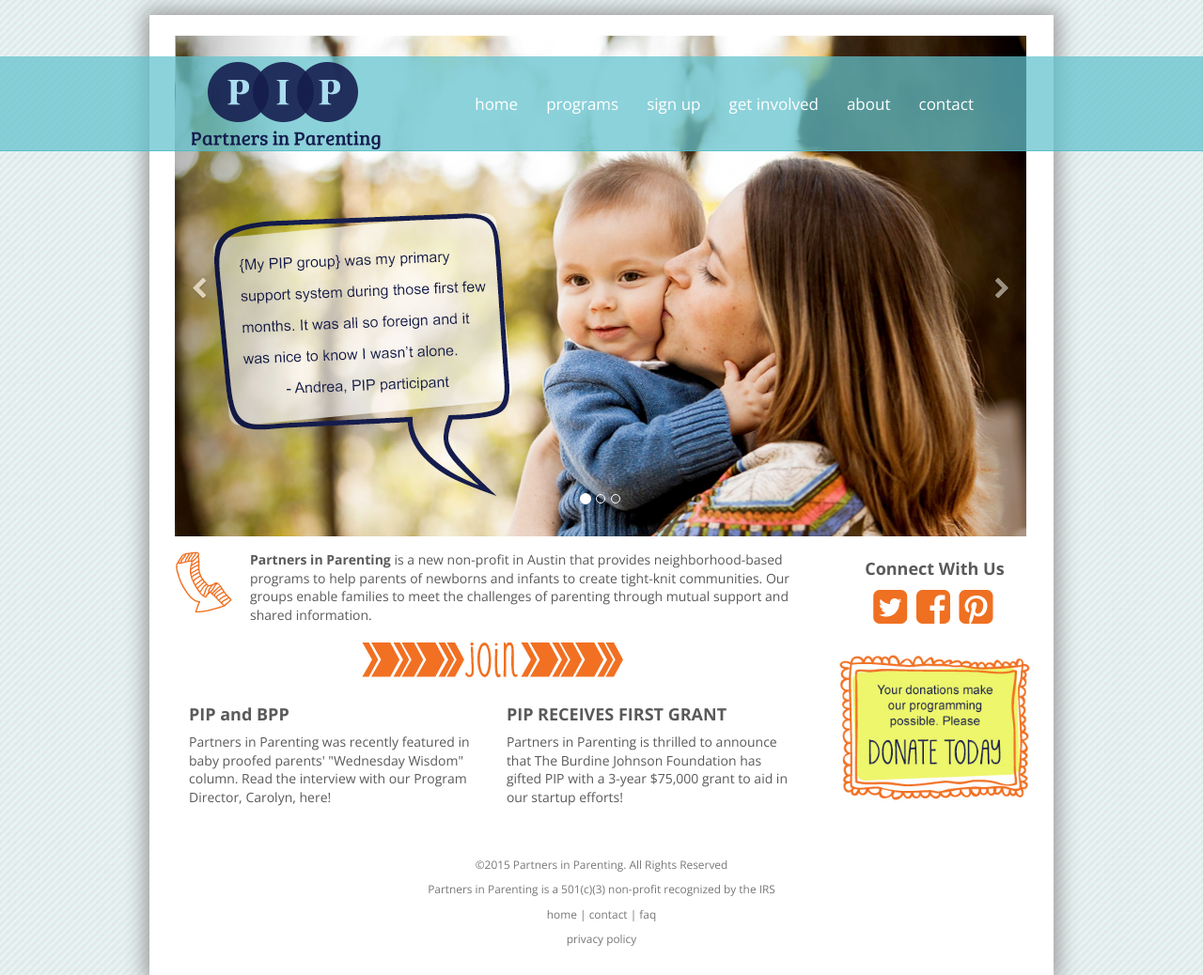
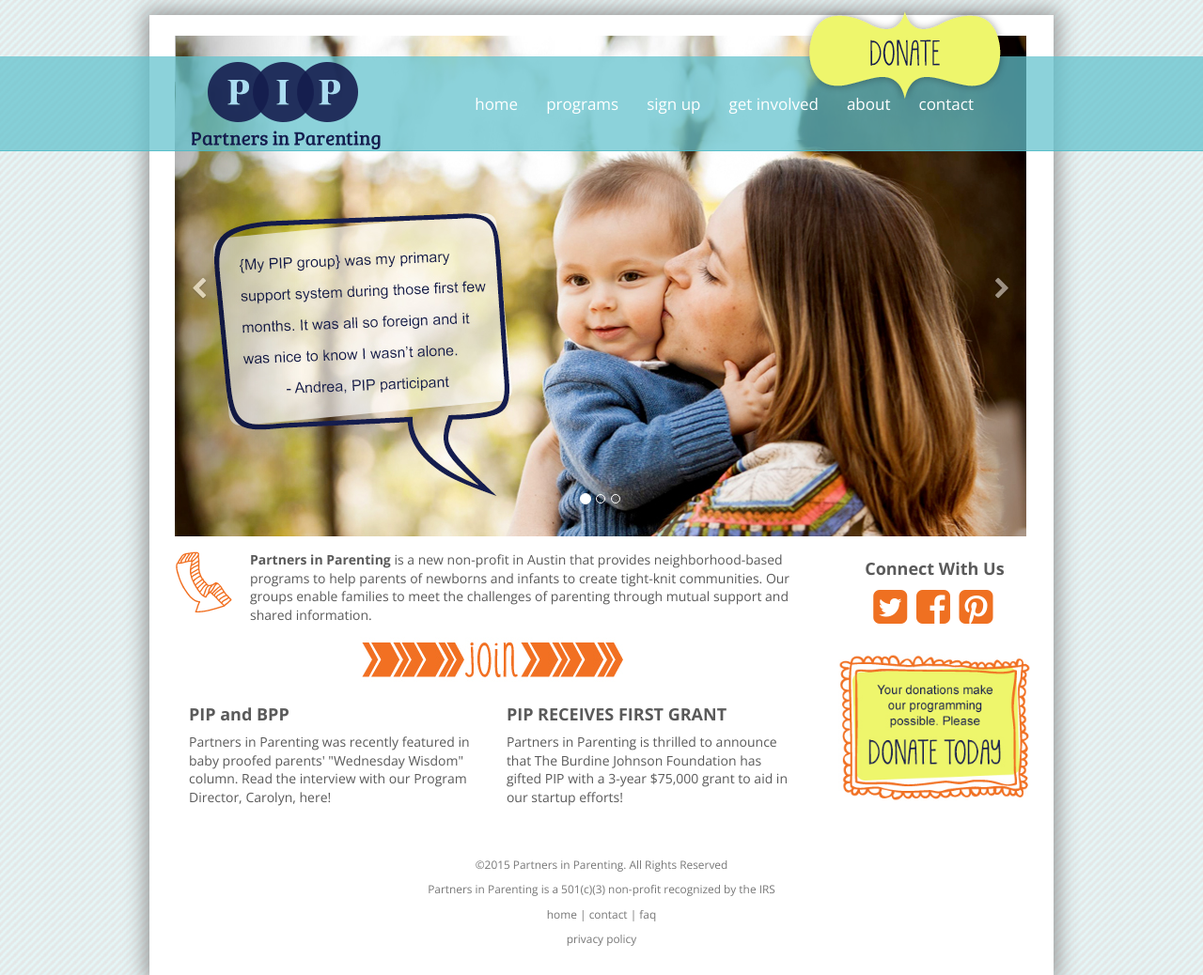
Before and after one commit to internetjason/pipaustin, a PHP site: page / in a window 1280 px wide. Shown: the top 1038 px of the page at 94% size. Run offline with PHP 8.4, Linux system fonts and the light colour scheme; some libraries are stand-ins or nearby versions.

Commit message:
added donate button html & corresponding css

```diff
--- a/css/style.css
+++ b/css/style.css
@@ -91,6 +91,38 @@ body {
     margin-right: -10px;
 }
 
+/* CUSTOM STYLES
+-------------------------------------------------- */
+
+.content-arrow {
+    padding-left: 80px;
+    background: url(../img/help-for-new-parents-of-newborns-and-infants.png) no-repeat;
+}
+
+#donate-button {
+    width: 900px;
+    position: absolute;
+    top: 0px;
+    z-index: 50;
+    background: url(../img/donate-to-partners-in-parenting-nonprofit.png) no-repeat;
+    background-position: right;
+    padding: 53px 123px;
+}
+
+.social-icons {
+    letter-spacing: 3px;
+}
+
+.banner-header {
+    padding: 14px 0;
+}
+
+footer {
+    padding-top: 50px;
+    color: #777;
+}
+
+
 /* RESPONSIVE CSS
 -------------------------------------------------- */
 
@@ -136,6 +168,10 @@ body {
         -moz-box-shadow: 0 0 20px 5px #999;
         -webkit-box-shadow: 0 0 20px 5px #999;
     }
+
+    #donate-button {
+        width: 686px;
+    }
 }
 
 @media (max-width: 768px) {
@@ -152,24 +188,8 @@ body {
         -webkit-box-shadow: 0 0 20px 5px #999;
         margin-top: 100px;
     }
+
+    #donate-button {
+        display: none;
+    }
 }
-
-/* CUSTOM STYLES */
-
-.content-arrow {
-    padding-left: 80px;
-    background: url(../img/help-for-new-parents-of-newborns-and-infants.png) no-repeat;
-}
-
-.social-icons {
-    letter-spacing: 3px;
-}
-
-.banner-header {
-    padding: 14px 0;
-}
-
-footer {
-    padding-top: 50px;
-    color: #777;
-}
--- a/index.html
+++ b/index.html
@@ -60,6 +60,10 @@
                         </div>
                     </div>
                 </nav>
+            </div>
+
+            <div class="container">
+                <span id="donate-button"></span>
             </div>
 
             <div class="container">
```
